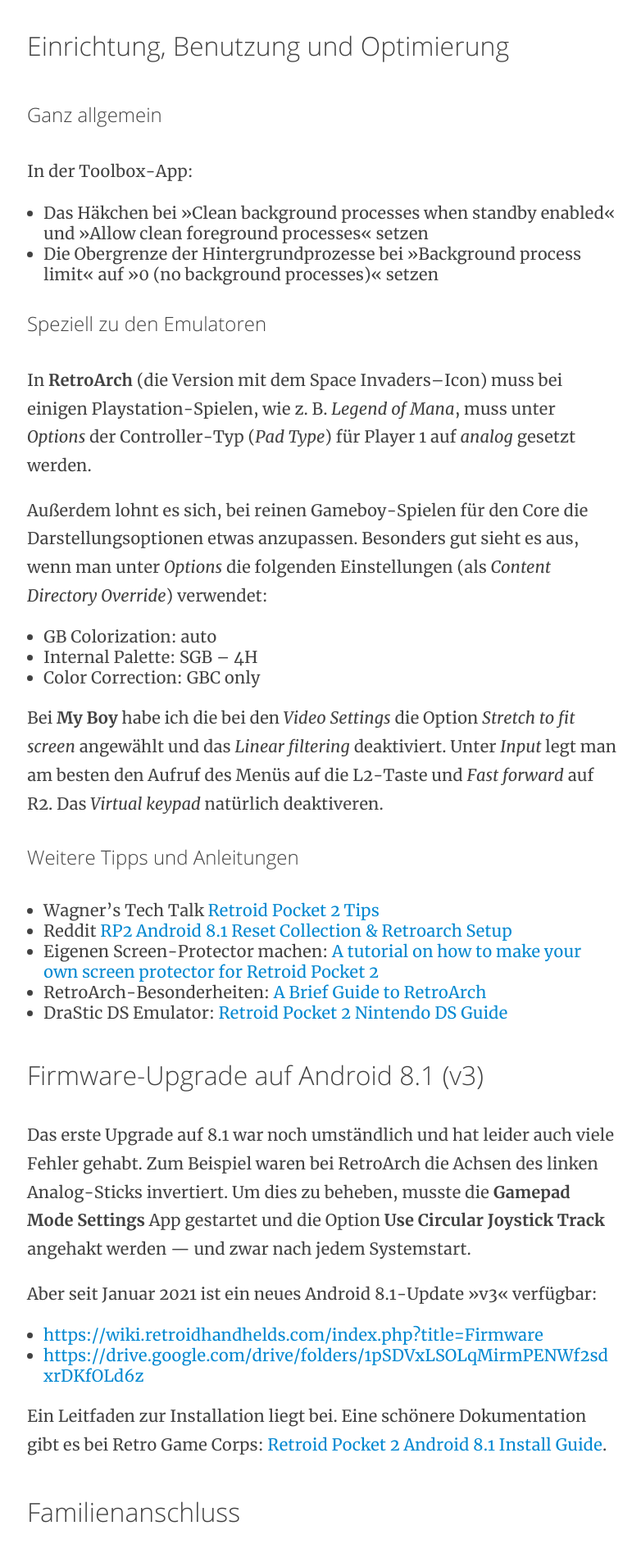
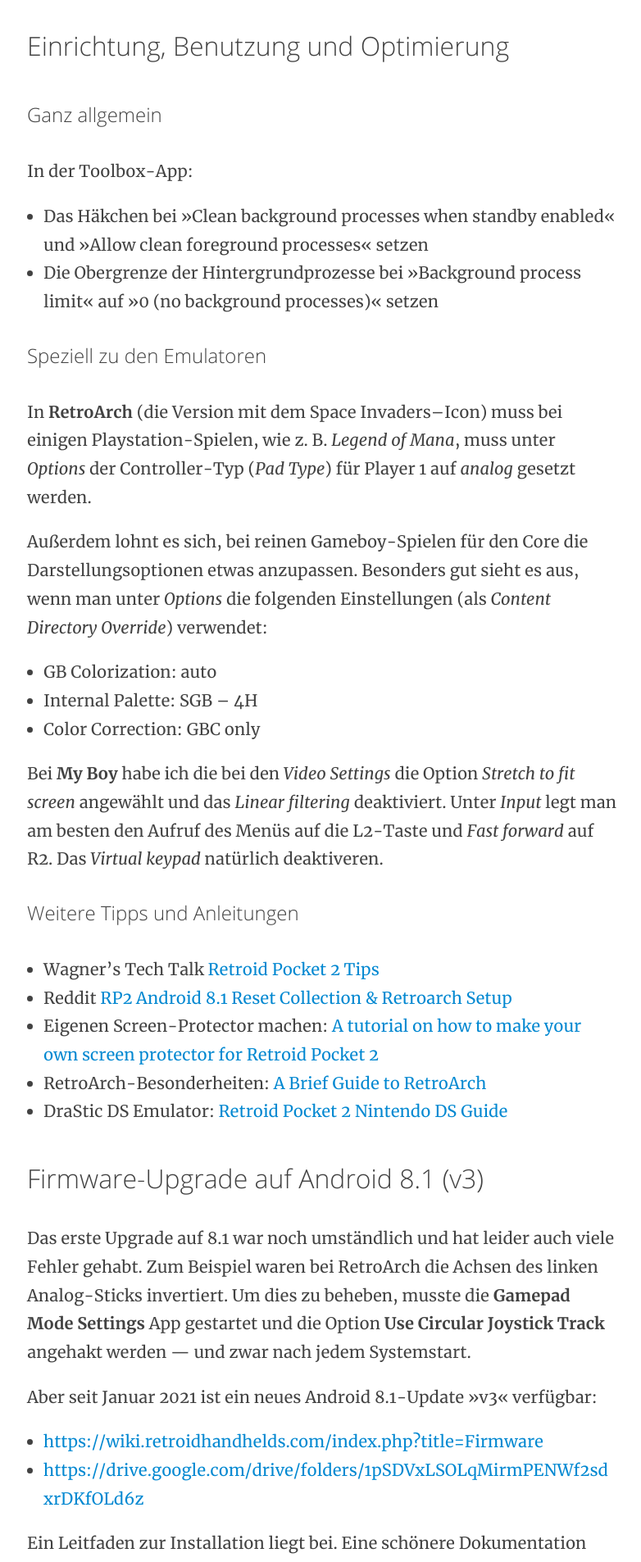
Before and after one commit to marc2o/marc2o.github.io, a Jekyll site: the page built from _posts/2021-01-29-Retroid-Pocket-2-Handeheld-Konsole.md, in a window 1280 px wide. Shown: the part 2029-3935 px from the top of the page at 82% size, without its empty margins (247-1029 px from the left). Built offline with Jekyll 4.4.1, drawn with Linux system fonts in a browser that asks for light colours.

Commit message:
Update article.css

```diff
--- a/assets/css/article.css
+++ b/assets/css/article.css
@@ -81,7 +81,8 @@
 }
 
 /* for increased readability */
-main>p {
+main>p,
+main>ul>li {
     line-height: calc(1ex / 0.32);
 }
 main>ul {
```
